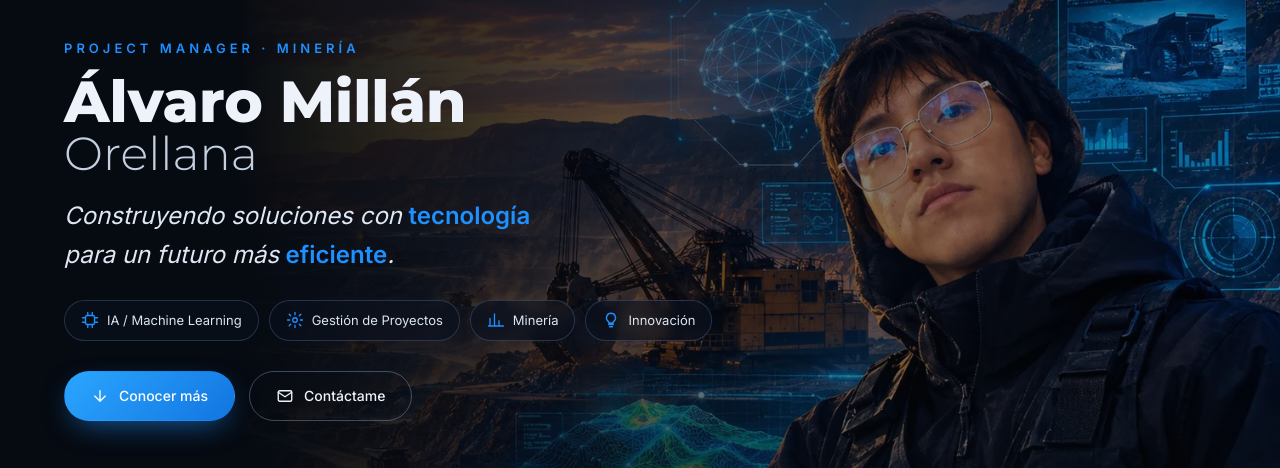
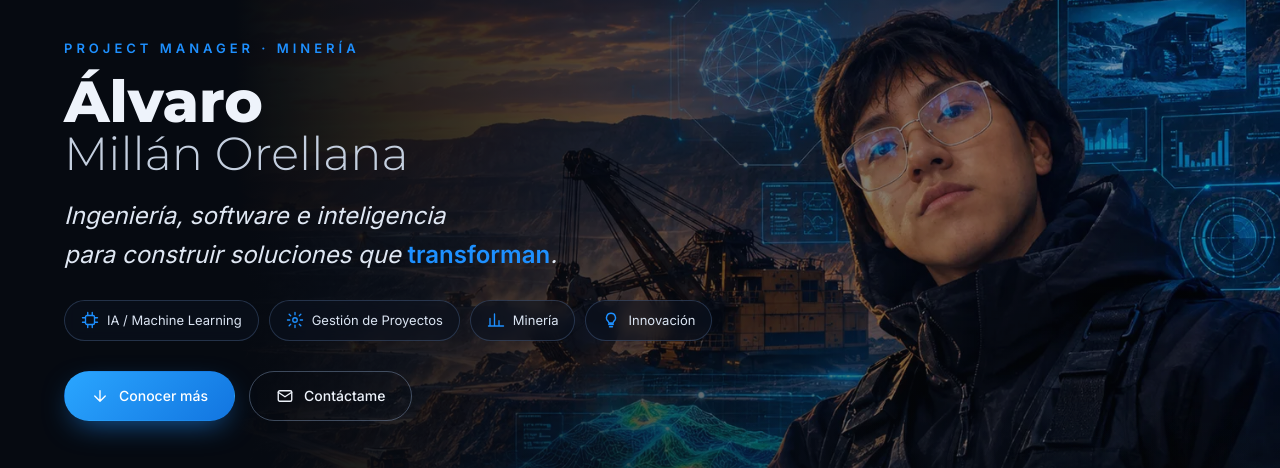
Before and after one commit to alvaromo-dev/alvaromo-dev.github.io, a plain HTML site: page index.html in a window 1280 px wide. Shown: the part 74-542 px from the top of the page. Drawn offline with Linux system fonts and the light colour scheme.

Commit message:
Update index.html

```diff
--- a/index.html
+++ b/index.html
@@ -258,8 +258,8 @@ footer{padding:30px 0;border-top:1px solid var(--line);color:var(--muted);font-s
 
   <div class="wrap">
     <p class="eyebrow">Project Manager · Minería</p>
-    <h1>Álvaro Millán<span>Orellana</span></h1>
-    <p class="tagline">Construyendo soluciones con <b>tecnología</b><br>para un futuro más <b>eficiente</b>.</p>
+    <h1>Álvaro<span>Millán Orellana</span></h1>
+    <p class="tagline">Ingeniería, software e inteligencia<br>para construir soluciones que <b>transforman</b>.</p>
 
     <div class="pills">
       <span class="pill"><svg class="i"><use href="#i-chip"/></svg>IA / Machine Learning</span>
```
